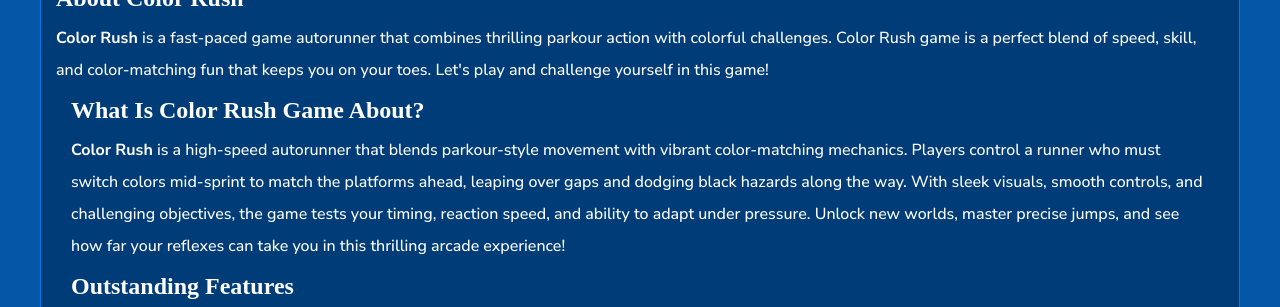
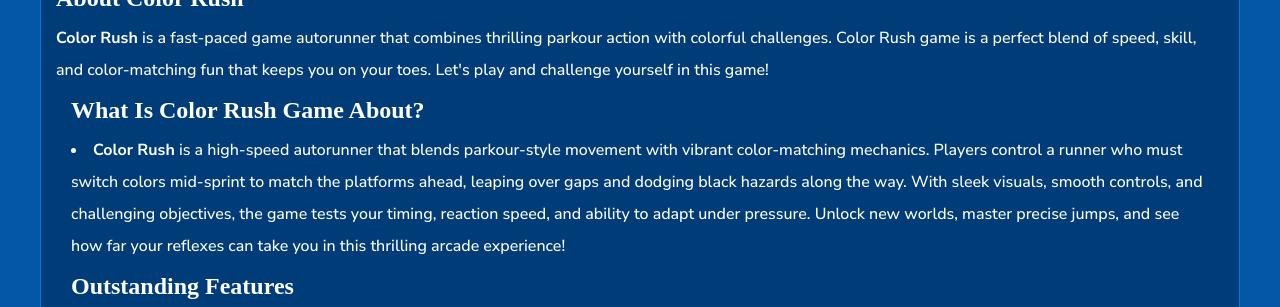
Before and after one commit to color-rush-game/color-rush-game.github.io, a plain HTML site: page index.html in a window 1280 px wide. Shown: the part 1000-1307 px from the top of the page. Drawn offline with Linux system fonts and the light colour scheme.

Commit message:
Update index.html

```diff
--- a/index.html
+++ b/index.html
@@ -245,9 +245,7 @@
                             <h2>About Color Rush</h2><p><strong>Color Rush</strong> is a fast-paced game autorunner that combines thrilling parkour action with colorful challenges.  Color Rush game is a perfect blend of speed, skill, and color-matching fun that keeps you on your toes. Let's play and challenge yourself in this game!</p>
 <div class="container">
 	<h2>What is Color Rush game about?</h2>
-  <p>
-    <strong>Color Rush</strong> is a high-speed autorunner that blends parkour-style movement with vibrant color-matching mechanics. Players control a runner who must switch colors mid-sprint to match the platforms ahead, leaping over gaps and dodging black hazards along the way. With sleek visuals, smooth controls, and challenging objectives, the game tests your timing, reaction speed, and ability to adapt under pressure. Unlock new worlds, master precise jumps, and see how far your reflexes can take you in this thrilling arcade experience!
-  </p>
+<li><strong>Color Rush</strong> is a high-speed autorunner that blends parkour-style movement with vibrant color-matching mechanics. Players control a runner who must switch colors mid-sprint to match the platforms ahead, leaping over gaps and dodging black hazards along the way. With sleek visuals, smooth controls, and challenging objectives, the game tests your timing, reaction speed, and ability to adapt under pressure. Unlock new worlds, master precise jumps, and see how far your reflexes can take you in this thrilling arcade experience!</li>
 <h2>Outstanding Features</h2>
 <ul>
 <li>Fast-paced parkour mechanics</li>
```
